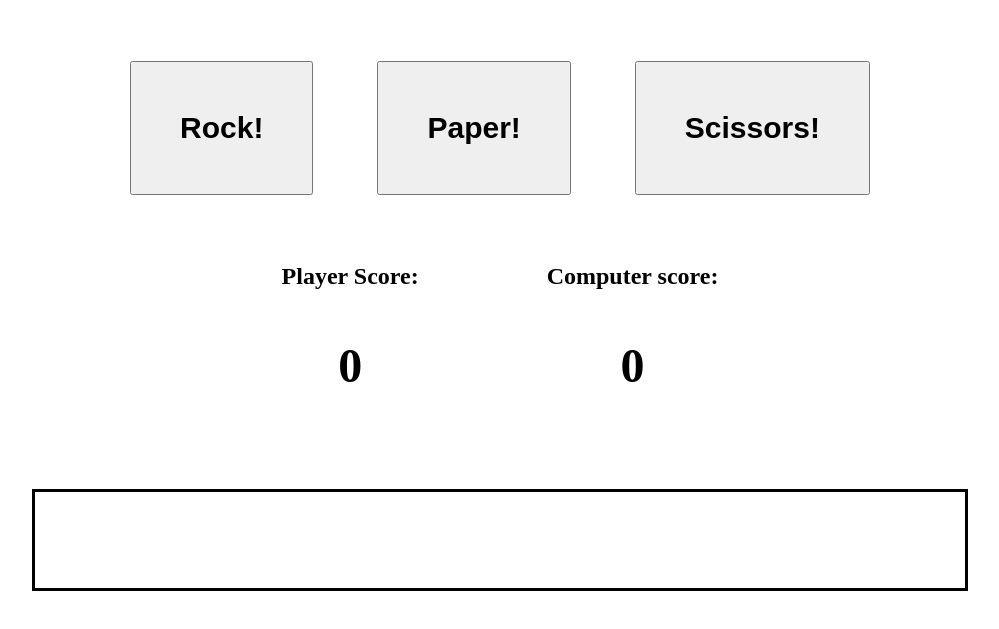
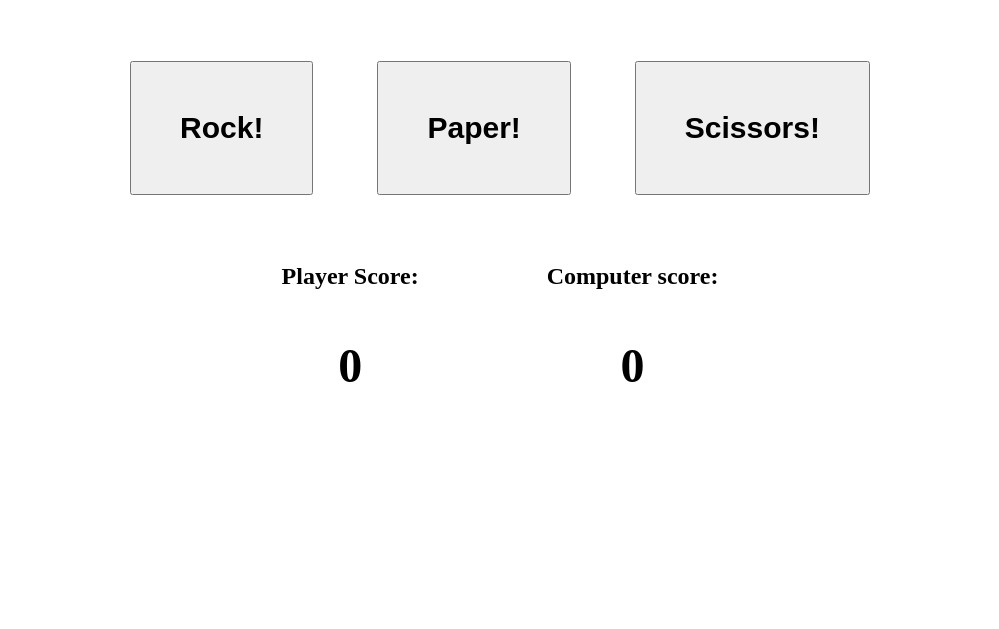
Before and after one commit to nGendzo/rock-paper-scissors, a plain HTML site: page index.html in a window 1280 px wide. Shown: the part 143-772 px from the top of the page, without its empty margins (140-1139 px from the left). Drawn offline with Linux system fonts and the light colour scheme.

Commit message:
Remove border and adjust margin from bottom text

```diff
--- a/style.css
+++ b/style.css
@@ -42,7 +42,6 @@ h1 {
     justify-content: center;
     text-align: center;
     padding: 48px;
-    margin: 48px 164px;
+    margin: 32px 164px;
     font-size: 32px;
-    border: 3px solid black;
 }
```
